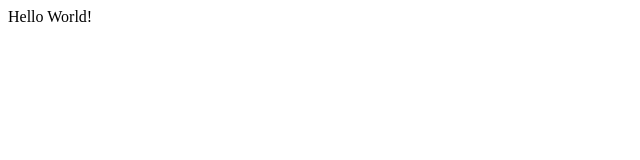
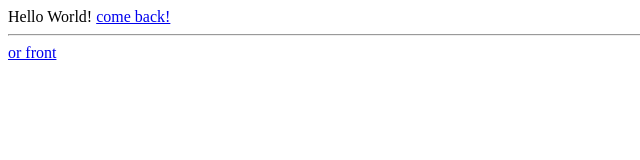
Before and after one commit to andypeibiao/andypeibiao.github.io, a plain HTML site: page index.html in a window 1280 px wide. Shown: the whole page, without its empty margins (0-640 px from the left). Drawn offline with Linux system fonts and the light colour scheme.

Commit message:
add some links

```diff
--- a/index.html
+++ b/index.html
@@ -1 +1,3 @@
 Hello World!
+<a href='https://github.com/andypeibiao'>come back!</a><hr />
+<a href='https://andypeibiao.github.io/HomeLibrary/'>or front</a>
```
